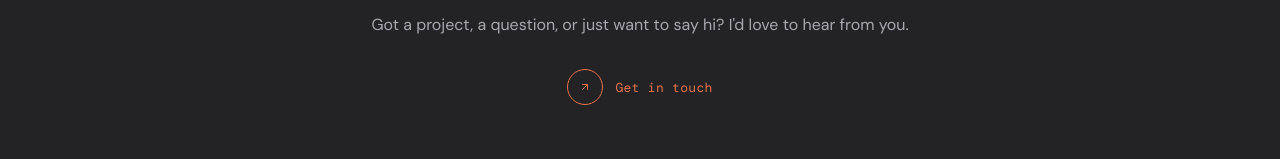
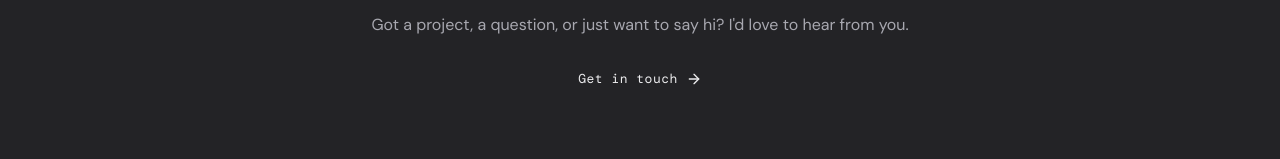
Before and after one commit to odupree1988/owendupree.github.io, a Next.js app: page / in a window 1280 px wide. Shown: the part 2030-2189 px from the top of the page. Built offline with nearby package versions, Linux system fonts and the light colour scheme; a web font is replaced by a local one.

Commit message:
Add link-primary underline animation, hide View Live Site on mobile

```diff
--- a/components/home/Hero.tsx
+++ b/components/home/Hero.tsx
@@ -89,7 +89,7 @@ export function Hero() {
               </Link>
               <div className={styles["hero__actions-divider"]} />
               <Link href="/contact" className={linkStyles["link-secondary"]}>
-                <span>Contact me</span>
+                <span className={linkStyles["link-secondary__label"]}>Contact me</span>
                 <svg viewBox="0 0 24 24" fill="none" stroke="currentColor" strokeWidth="2" strokeLinecap="round" strokeLinejoin="round">
                   <path d="M5 12h14" />
                   <path d="M12 5l7 7-7 7" />
--- a/components/home/HomeCTA.tsx
+++ b/components/home/HomeCTA.tsx
@@ -11,14 +11,12 @@ export function HomeCTA() {
         <h2 className={styles["home-cta__title"]}>{siteConfig.contactHeading}</h2>
         <p className={styles["home-cta__subtitle"]}>{siteConfig.contactSubtext}</p>
         <div className={styles["home-cta__actions"]}>
-          <Link href="/contact" className={linkStyles["link-primary"]}>
-            <span className={linkStyles["link-primary__btn"]}>
-              <svg viewBox="0 0 24 24" strokeWidth="2" strokeLinecap="round" strokeLinejoin="round">
-                <path d="M7 17L17 7" />
-                <path d="M7 7h10v10" />
+          <Link href="/contact" className={linkStyles["link-secondary"]}>
+            <span className={linkStyles["link-secondary__label"]}>Get in touch</span>
+             <svg viewBox="0 0 24 24" fill="none" stroke="currentColor" strokeWidth="2" strokeLinecap="round" strokeLinejoin="round">
+                <path d="M5 12h14" />
+                <path d="M12 5l7 7-7 7" />
               </svg>
-            </span>
-            <span className={linkStyles["link-primary__label"]}>Get in touch</span>
           </Link>
         </div>
       </ScrollReveal>
--- a/components/ui/LinkStyles.module.css
+++ b/components/ui/LinkStyles.module.css
@@ -30,22 +30,52 @@
 }
 
 .link-primary__label {
-  @apply whitespace-nowrap;
+  @apply relative whitespace-nowrap;
   color: var(--accent);
   font-family: var(--font-mono);
   font-size: 13px;
   letter-spacing: 0.3px;
 }
 
+.link-primary__label::after {
+  content: "";
+  @apply absolute left-0 bottom-0 w-full h-px;
+  background: currentColor;
+  transform: scaleX(0);
+  transform-origin: left;
+  transition: transform 0.3s ease;
+}
+
+.link-primary:hover .link-primary__label::after {
+  transform: scaleX(1);
+}
+
 /* ── Secondary: text + arrow ── */
 
 .link-secondary {
   @apply inline-flex items-center gap-2 no-underline whitespace-nowrap;
-  color: var(--text-secondary);
+  color: var(--text-primary);
   font-family: var(--font-mono);
   font-size: 13px;
   letter-spacing: 0.5px;
   transition: color 0.3s;
+}
+
+.link-secondary__label {
+  @apply relative;
+}
+
+.link-secondary__label::after {
+  content: "";
+  @apply absolute left-0 bottom-0 w-full h-px;
+  background: currentColor;
+  transform: scaleX(0);
+  transform-origin: left;
+  transition: transform 0.3s ease;
+}
+
+.link-secondary:hover .link-secondary__label::after {
+  transform: scaleX(1);
 }
 
 .link-secondary svg {
--- a/components/work/ProjectCard.tsx
+++ b/components/work/ProjectCard.tsx
@@ -92,7 +92,7 @@ export function ProjectCard({ project, delay = 0 }: ProjectCardProps) {
                 <span key={t} className={pillStyles.pill}>{t}</span>
               ))}
             </div>
-            <span className={`${linkStyles["link-primary"]} ${styles["card__back-cta"]}`}>
+            <span className={`${linkStyles["link-primary"]} ${styles["card__back-cta"]} hidden sm:inline-flex`}>
               <span className={linkStyles["link-primary__btn"]}>
                 <svg viewBox="0 0 24 24" fill="none" strokeWidth="2" strokeLinecap="round" strokeLinejoin="round">
                   <path d="M7 17L17 7" />
```
